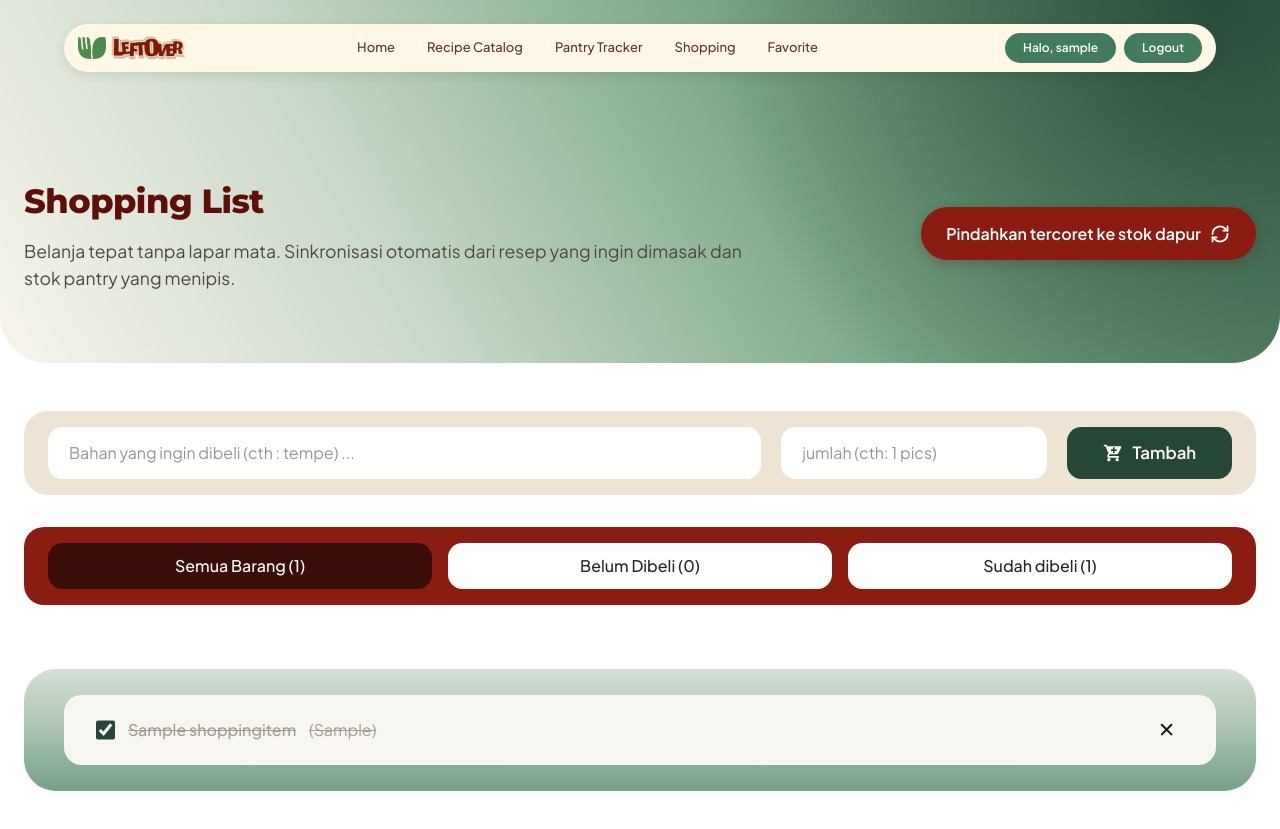
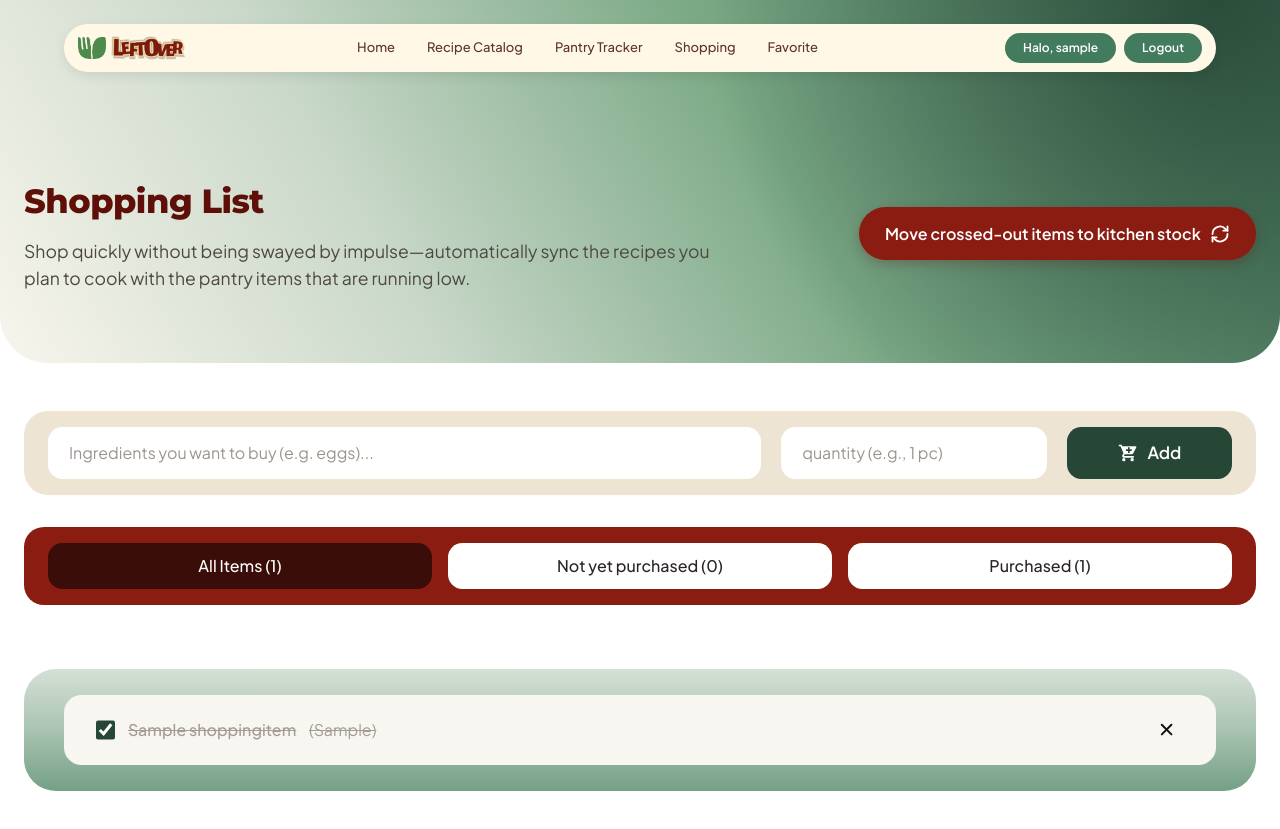
Before and after one commit to PBP-kel-3A/LeftOver, a Django app: page /shopping/ in a window 1280 px wide. Shown: the top 829 px of the page. Run offline with Django 5.2, Linux system fonts and the light colour scheme; a user stored in the database is signed in; tables that the repository leaves empty hold one stand-in row (values such as "Sample post"); some libraries are stand-ins or nearby versions.

Commit message:
feat : solved style for recipe catalog, change language shopping section, fix url landing html to shopping

```diff
--- a/main/templates/main/landing.html
+++ b/main/templates/main/landing.html
@@ -206,7 +206,7 @@
                     without needing to reload.
                 </p>
 
-                <a href="#" class="feature-button">
+                <a href="{% url 'shopping:shopping_list' %}" class="feature-button">
                     Manage Groceries →
                 </a>
 
--- a/shopping/forms.py
+++ b/shopping/forms.py
@@ -13,7 +13,7 @@ class ShoppingItemForm(forms.ModelForm):
             "name": forms.TextInput(
                 attrs={
                     "class": "shop-input shop-input--name",
-                    "placeholder": "Bahan yang ingin dibeli (cth : tempe) ...",
+                    "placeholder": "Ingredients you want to buy (e.g. eggs)...",
                     "maxlength": 100,
                     "autocomplete": "off",
                 }
@@ -21,21 +21,21 @@ class ShoppingItemForm(forms.ModelForm):
             "quantity": forms.TextInput(
                 attrs={
                     "class": "shop-input shop-input--qty",
-                    "placeholder": "jumlah (cth: 1 pics)",
+                    "placeholder": "quantity (e.g., 1 pc)",
                     "maxlength": 50,
                     "autocomplete": "off",
                 }
             ),
         }
         error_messages = {
-            "name": {"required": "Nama bahan wajib diisi."},
+            "name": {"required": "Material name is required."},
         }
 
     def clean_name(self):
         # "  tempe   goreng " -> "tempe goreng"
         name = re.sub(r"\s+", " ", self.cleaned_data["name"]).strip()
         if not name:
-            raise forms.ValidationError("Nama bahan wajib diisi.")
+            raise forms.ValidationError("Material name is required")
         return name
 
     def clean_quantity(self):
--- a/shopping/templates/shopping/_shopping_item.html
+++ b/shopping/templates/shopping/_shopping_item.html
@@ -4,13 +4,13 @@
             type="checkbox"
             class="shop-checkbox"
             {% if item.is_purchased %}checked{% endif %}
-            aria-label="Tandai {{ item.name }} sudah dibeli"
+            aria-label="Mark {{ item.name }} as purchased"
         >
         <span class="shop-item-name">{{ item.name }}</span>
         {% if item.quantity %}<span class="shop-item-qty">({{ item.quantity }})</span>{% endif %}
     </label>
 
-    <button type="button" class="shop-delete" aria-label="Hapus {{ item.name }}">
+    <button type="button" class="shop-delete" aria-label="Delete {{ item.name }}">
         <svg viewBox="0 0 24 24" fill="none" stroke="currentColor" stroke-width="2.5" stroke-linecap="round" aria-hidden="true"><path d="M6 6l12 12M18 6L6 18"/></svg>
     </button>
 </li>
--- a/shopping/templates/shopping/shopping_list.html
+++ b/shopping/templates/shopping/shopping_list.html
@@ -20,8 +20,8 @@
             <div>
                 <h1 class="shop-title">Shopping List</h1>
                 <p class="shop-subtitle">
-                    Belanja tepat tanpa lapar mata. Sinkronisasi otomatis dari resep yang ingin dimasak
-                    dan stok pantry yang menipis.
+                    Shop quickly without being swayed by impulse—automatically sync the recipes you plan to cook
+                    with the pantry items that are running low.
                 </p>
             </div>
 
@@ -33,7 +33,7 @@
                 data-pantry-url="{% url 'pantry:pantry_list' %}"
                 {% if not purchased_count %}disabled{% endif %}
             >
-                <span>Pindahkan tercoret ke stok dapur</span>
+                <span>Move crossed-out items to kitchen stock</span>
                 <svg class="shop-icon" viewBox="0 0 24 24" fill="none" stroke="currentColor" stroke-width="2.2" stroke-linecap="round" stroke-linejoin="round" aria-hidden="true"><path d="M21 12a9 9 0 0 1-15.5 6.2L3 16"/><path d="M3 21v-5h5"/><path d="M3 12a9 9 0 0 1 15.5-6.2L21 8"/><path d="M21 3v5h-5"/></svg>
             </button>
         </div>
@@ -47,20 +47,20 @@
             {{ form.quantity }}
             <button type="submit" class="shop-btn shop-btn--green">
                 <svg class="shop-icon" viewBox="0 0 24 24" fill="currentColor" aria-hidden="true"><path d="M7 18a2 2 0 1 0 0 4 2 2 0 0 0 0-4Zm10 0a2 2 0 1 0 0 4 2 2 0 0 0 0-4ZM1 2h3.3l.9 2H21a1 1 0 0 1 .9 1.4l-3.6 7a2 2 0 0 1-1.8 1.1H8.1l-.9 1.6-.1.3c0 .1.1.2.3.2H19v2H7a2 2 0 0 1-1.8-2.9l1.4-2.5L3 4H1V2Zm11 3v2.5H9.5v2H12V12h2V9.5h2.5v-2H14V5h-2Z"/></svg>
-                <span>Tambah</span>
+                <span>Add</span>
             </button>
         </form>
 
         <!-- Tab filter -->
         <div class="shop-tabs" role="tablist">
             <button type="button" class="shop-tab is-active" data-filter="all" role="tab" aria-selected="true">
-                Semua Barang (<span data-count="all">{{ total_count }}</span>)
+                All Items (<span data-count="all">{{ total_count }}</span>)
             </button>
             <button type="button" class="shop-tab" data-filter="pending" role="tab" aria-selected="false">
-                Belum Dibeli (<span data-count="pending">{{ pending_count }}</span>)
+                Not yet purchased (<span data-count="pending">{{ pending_count }}</span>)
             </button>
             <button type="button" class="shop-tab" data-filter="purchased" role="tab" aria-selected="false">
-                Sudah dibeli (<span data-count="purchased">{{ purchased_count }}</span>)
+                Purchased (<span data-count="purchased">{{ purchased_count }}</span>)
             </button>
         </div>
 
@@ -77,7 +77,7 @@
                 {% endfor %}
             </ul>
             <p id="shop-empty" class="shop-empty"{% if items %} hidden{% endif %}>
-                Belum ada barang di sini.
+                There are no items here yet.
             </p>
         </div>
     </div>
```
Also changed, not shown: recipes/templates/recipes/recipe_list.html (+14 -2 lines).
